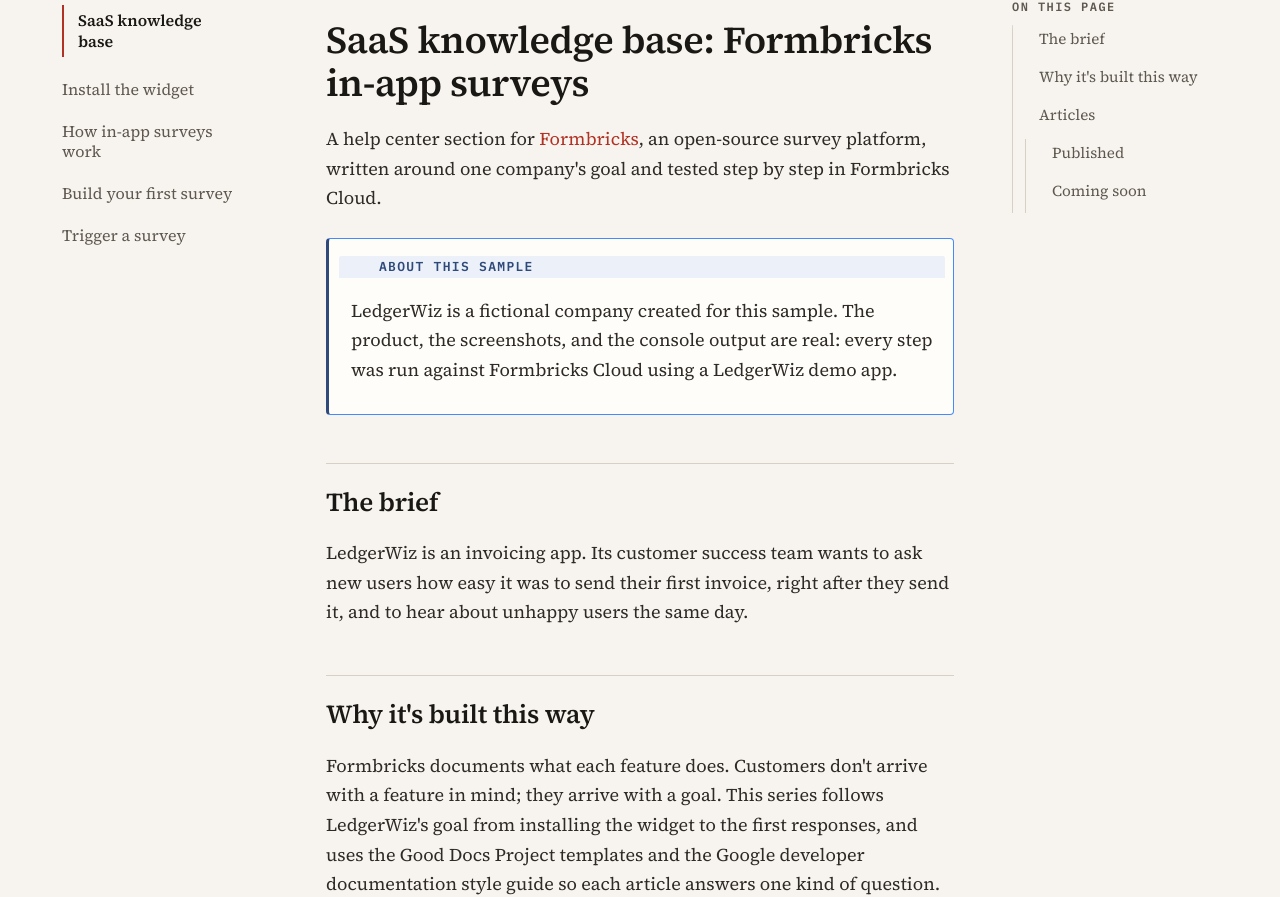
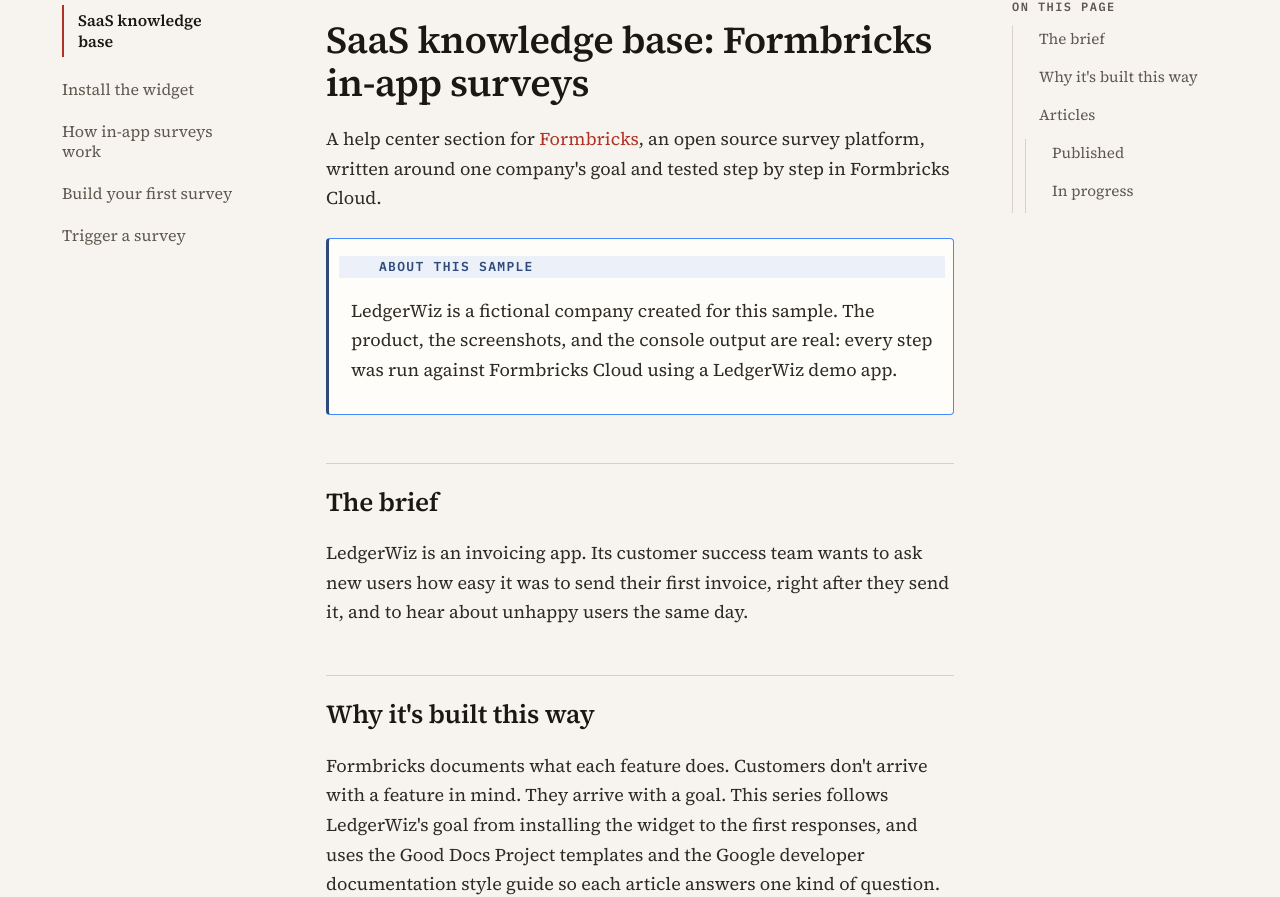
Before and after one commit to Alex-Gekas/Alex-Gekas.github.io, an MkDocs documentation site: the page built from docs/formbricks-series/index.md, in a window 1280 px wide and 1400 px high. Shown: the part 154-1051 px from the top of the window. Built offline with MkDocs 1.6.1 and Material for MkDocs 9.7.7, drawn with Linux system fonts in a browser that asks for light colours; some of the changed text lies outside the part shown.

Commit message:
Add Formbricks SaaS knowledge base section (articles 1-4), lint fixes

```diff
--- a/docs/formbricks-series/index.md
+++ b/docs/formbricks-series/index.md
@@ -1,11 +1,11 @@
 ---
-title: SaaS knowledge base sample — Formbricks in-app surveys
+title: "SaaS knowledge base sample: Formbricks in-app surveys"
 description: A help center section for Formbricks in-app surveys, written around one use case and tested end to end in the live product.
 ---
 
 # SaaS knowledge base: Formbricks in-app surveys
 
-A help center section for [Formbricks](https://formbricks.com), an open-source survey platform, written around one company's goal and tested step by step in Formbricks Cloud.
+A help center section for [Formbricks](https://formbricks.com), an open source survey platform, written around one company's goal and tested step by step in Formbricks Cloud.
 
 !!! note "About this sample"
 
@@ -17,7 +17,7 @@
 
 ## Why it's built this way
 
-Formbricks documents what each feature does. Customers don't arrive with a feature in mind; they arrive with a goal. This series follows LedgerWiz's goal from installing the widget to the first responses, and uses the Good Docs Project templates and the Google developer documentation style guide so each article answers one kind of question.
+Formbricks documents what each feature does. Customers don't arrive with a feature in mind. They arrive with a goal. This series follows LedgerWiz's goal from installing the widget to the first responses, and uses the Good Docs Project templates and the Google developer documentation style guide so each article answers one kind of question.
 
 ## Articles
 
@@ -32,11 +32,11 @@
 - **[Trigger a survey after a specific user action](04-trigger-a-survey.md)**
   How-to · for admins
 
-### Coming soon
+### In progress
 
 - **Target only new users and prevent repeat surveys**
   How-to · for admins
 - **Send low ratings to Slack**
   How-to · for admins
-- **My survey isn't appearing**
+- **Troubleshoot a survey that isn't appearing**
   Troubleshooting · for admins and developers
```
Also changed, not shown: docs/formbricks-series/01-install-the-widget.md (+3 -3 lines), docs/formbricks-series/02-how-in-app-surveys-work.md (+3 -3 lines), docs/formbricks-series/03-build-your-first-survey.md (+6 -6 lines), docs/formbricks-series/04-trigger-a-survey.md (+7 -7 lines), 2 other files.
